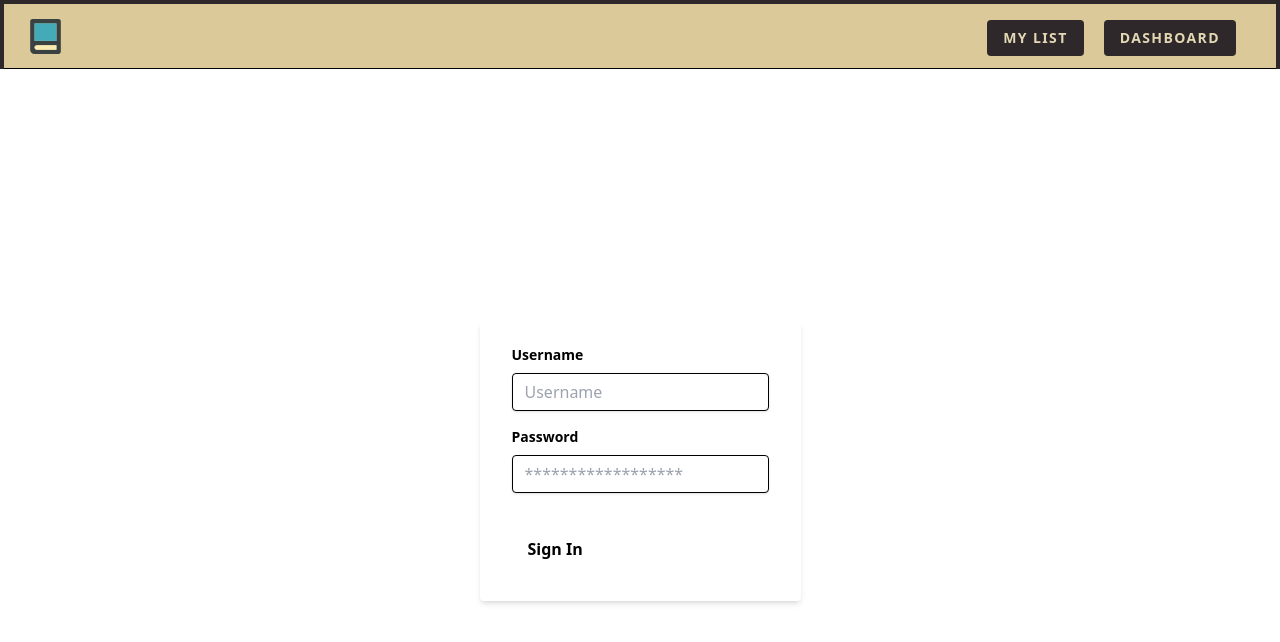
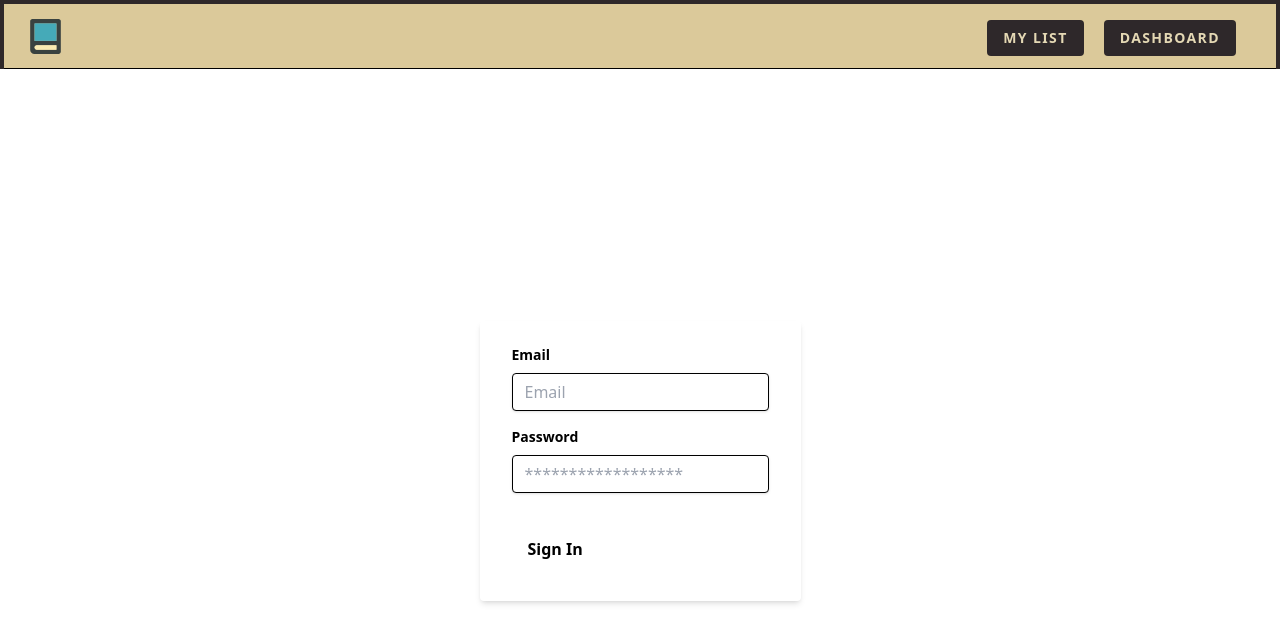
Before and after one commit to f-okd/book-tracker, a React (Vite) app: page /login in a window 1280 px wide. Shown: the top 642 px of the page. Built offline with nearby package versions, Linux system fonts and the light colour scheme; no server answers.

Commit message:
supabase init successfully implemented

```diff
--- a/src/modules/Dashboard/Dashboard.tsx
+++ b/src/modules/Dashboard/Dashboard.tsx
@@ -1,4 +1,10 @@
+import { useEffect } from 'react';
+import { getBooksFromDb } from '../../services/supabase/apiBooks';
+
 const Dashboard = () => {
+  useEffect(() => {
+    getBooksFromDb().then((reviews) => console.log(reviews));
+  }, []);
   return <div>Dashboard</div>;
 };
 
--- a/src/modules/Home/search/components/Search.tsx
+++ b/src/modules/Home/search/components/Search.tsx
@@ -1,7 +1,8 @@
 import { ReactNode, useEffect, useState } from 'react';
 import { parseBook } from '../../../../utils/helpers';
 import { IBook } from '../../../../utils/types';
-import { getBooks } from '../../../../services/apiGoogleBooks';
+import { searchForBooksFromGoogle } from '../../../../services/googleBooks/apiGoogleBooks';
+import Loader from '../../../../common/Loader/Loader';
 
 interface ISearch {
   value: string;
@@ -14,11 +15,11 @@ const Search = ({ value, handleSetSearchResults, children }: ISearch) => {
 
   useEffect(() => {
     const controller = new AbortController();
-    const fetchBook = async () => {
+    const fetchBooks = async () => {
       try {
         setIsLoading(true);
 
-        const response = await getBooks(value, controller);
+        const response = await searchForBooksFromGoogle(value, controller);
 
         if (response.status != 200) throw new Error('Book not found');
 
@@ -36,7 +37,7 @@ const Search = ({ value, handleSetSearchResults, children }: ISearch) => {
       }
     };
 
-    if (value.length > 3) fetchBook();
+    if (value.length > 3) fetchBooks();
 
     /*
     cleanup function
@@ -48,7 +49,7 @@ const Search = ({ value, handleSetSearchResults, children }: ISearch) => {
     return () => controller.abort();
   }, [value, handleSetSearchResults]);
 
-  return <>{children}</>;
+  return <>{isLoading ? <Loader /> : children}</>;
 };
 
 export default Search;
--- a/src/modules/Home/search/components/SearchResultItem.tsx
+++ b/src/modules/Home/search/components/SearchResultItem.tsx
@@ -13,7 +13,7 @@ const SearchResultItem = ({ book }: ISearchResultItem) => {
       id="bookPreview"
     >
       <img
-        className="mr-2 w-[50px] md:w-[100px]" // Add margin to the right of the image
+        className="mr-2 w-[50px] md:w-[100px]"
         id="bookPreviewImage"
         src={book.smallThumbnail ?? 'bookNotFound.png' ?? undefined}
       />
--- a/src/modules/auth/components/Login.tsx
+++ b/src/modules/auth/components/Login.tsx
@@ -1,12 +1,12 @@
 import { FC, useState } from 'react';
 
 const Login: FC = () => {
-  const [username, setUsername] = useState('');
+  const [email, setEmail] = useState('');
   const [password, setPassword] = useState('');
 
   const handleLogin = (e: React.FormEvent) => {
     e.preventDefault();
-    console.log('Logging in with:', username, password);
+    console.log('Logging in with:', email, password);
   };
 
   return (
@@ -18,17 +18,17 @@ const Login: FC = () => {
         <div className="mb-4">
           <label
             className="block text-gray-700 text-sm font-bold mb-2"
-            htmlFor="username"
+            htmlFor="email"
           >
-            Username
+            Email
           </label>
           <input
             className="shadow appearance-none border rounded w-full py-2 px-3 text-gray-700 leading-tight focus:outline-none focus:shadow-outline"
-            id="username"
+            id="email"
             type="text"
-            placeholder="Username"
-            value={username}
-            onChange={(e) => setUsername(e.target.value)}
+            placeholder="Email"
+            value={email}
+            onChange={(e) => setEmail(e.target.value)}
           />
         </div>
         <div className="mb-6">
--- a/src/modules/books/components/Book.tsx
+++ b/src/modules/books/components/Book.tsx
@@ -1,5 +1,5 @@
 import { LoaderFunctionArgs, useLoaderData } from 'react-router-dom';
-import { getBook } from '../../../services/apiGoogleBooks';
+import { getBookFromGoogle } from '../../../services/googleBooks/apiGoogleBooks';
 import { IBook } from '../../../utils/types';
 import BookDetails from './BookDetails';
 
@@ -12,9 +12,10 @@ const Book = () => {
   );
 };
 
+// eslint-disable-next-line react-refresh/only-export-components
 export const loader = async ({ params }: LoaderFunctionArgs) => {
   console.log(params.bookId);
-  const book: IBook = await getBook(params.bookId ?? '');
+  const book: IBook = await getBookFromGoogle(params.bookId ?? '');
   return book;
 };
 
--- a/src/services/apiGoogleBooks.ts
+++ b/src/services/googleBooks/apiGoogleBooks.ts
@@ -1,8 +1,8 @@
 import axios from 'axios';
-import { parseBook } from '../utils/helpers';
+import { parseBook } from '../../utils/helpers';
 
 // referene: https://developers.google.com/books/docs/v1/reference/volumes/get
-export const getBook = async (bookId: string) => {
+export const getBookFromGoogle = async (bookId: string) => {
   const response = await axios.get(
     `https://www.googleapis.com/books/v1/volumes/${bookId}`,
   );
@@ -10,7 +10,7 @@ export const getBook = async (bookId: string) => {
   return data;
 };
 
-export const getBooks = async (
+export const searchForBooksFromGoogle = async (
   searchValue: string,
   controller: AbortController,
 ) => {
--- /dev/null
+++ b/src/services/supabase/apiBooks.ts
@@ -0,0 +1,11 @@
+import supabase from './supabase';
+
+export const getBooksFromDb = async () => {
+  const { data: reviews, error } = await supabase.from('Reviews').select('*');
+
+  if (error) {
+    console.error(error);
+    throw new Error("Couldn't fetch books from supabase");
+  }
+  return reviews;
+};
--- /dev/null
+++ b/src/services/supabase/supabase.ts
@@ -0,0 +1,8 @@
+import { createClient } from '@supabase/supabase-js';
+
+// todo: add types
+const supabaseUrl = import.meta.env.VITE_PROJECT_URL;
+const supabaseKey = import.meta.env.VITE_ANON_KEY;
+const supabase = createClient(supabaseUrl, supabaseKey);
+
+export default supabase;
```
Also changed, not shown: 2 other files (tests, documents, lock files or other folders).
